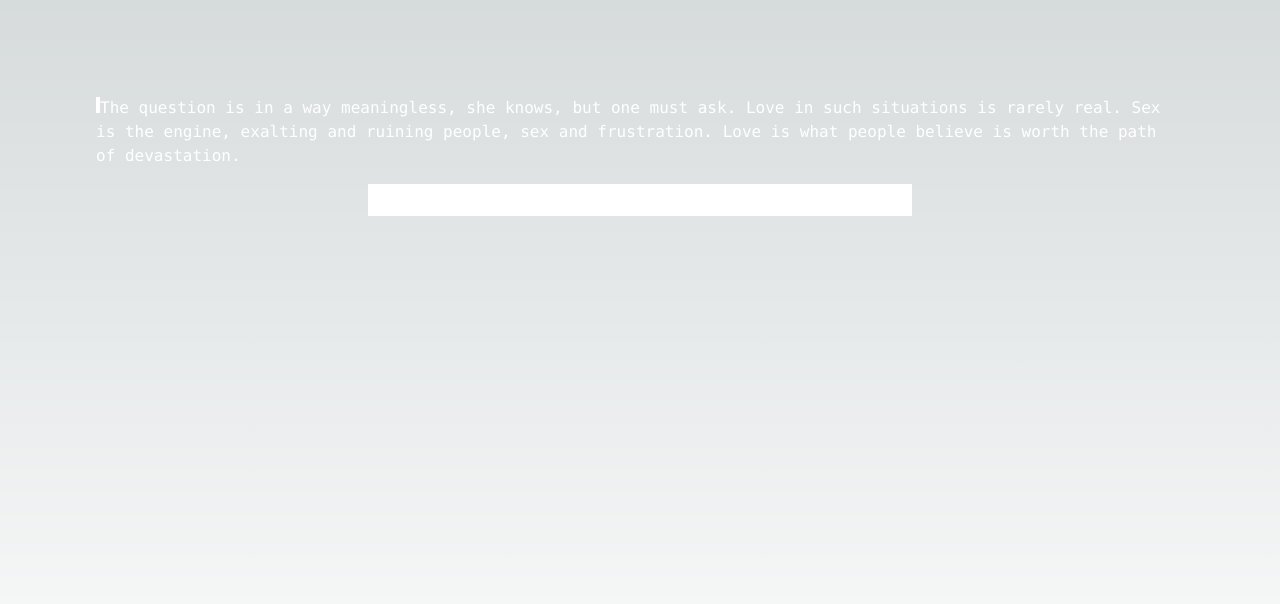
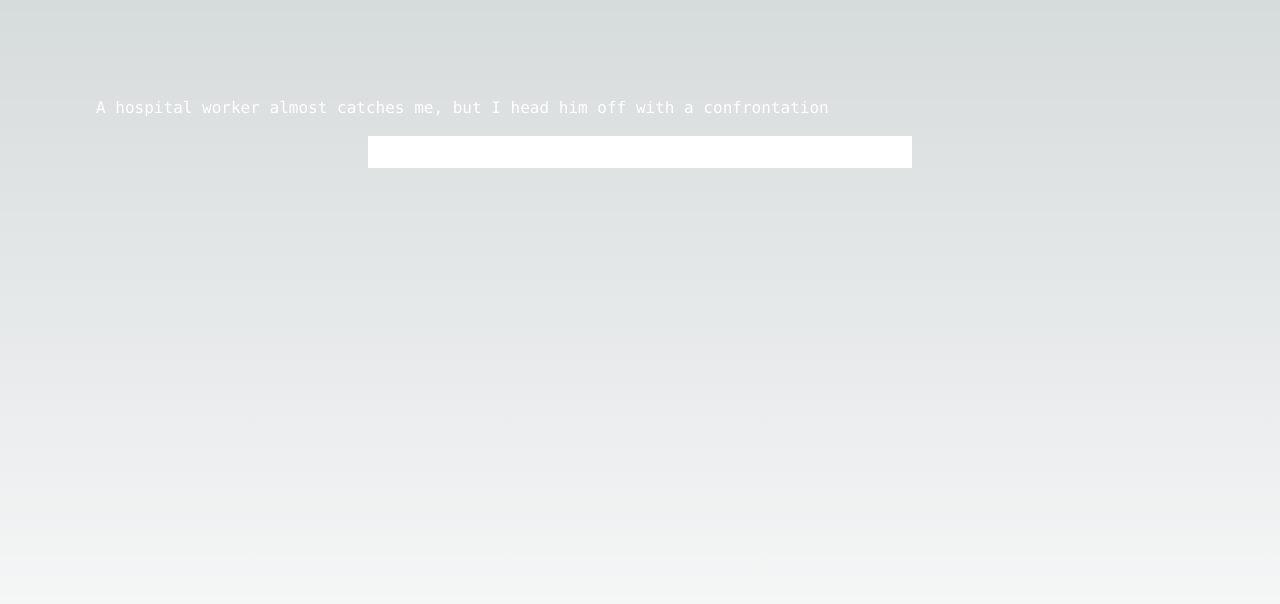
Before and after one commit to OndasAlikhan/typograph-front, a Next.js app: page / in a window 1280 px wide. Shown: the top 604 px of the page. Built offline with nearby package versions, Linux system fonts and the light colour scheme.

Commit message:
fix: add linter

```diff
--- a/package.json
+++ b/package.json
@@ -12,11 +12,16 @@
     "@types/node": "20.6.1",
     "@types/react": "18.2.21",
     "@types/react-dom": "18.2.7",
+    "@typescript-eslint/eslint-plugin": "^6.9.0",
+    "@typescript-eslint/parser": "^6.9.0",
     "autoprefixer": "10.4.15",
     "eslint": "8.49.0",
     "eslint-config-next": "13.4.19",
+    "eslint-config-prettier": "^9.0.0",
+    "eslint-plugin-prettier": "^5.0.1",
     "next": "13.4.19",
     "postcss": "8.4.29",
+    "prettier": "^3.0.3",
     "react": "18.2.0",
     "react-dom": "18.2.0",
     "tailwindcss": "3.3.3",
--- /dev/null
+++ b/src/app/finish/page.tsx
@@ -0,0 +1,3 @@
+export default function FinishPage() {
+    return <h2>You have finished a game!</h2>;
+}
--- a/src/app/page.tsx
+++ b/src/app/page.tsx
@@ -1,23 +1,37 @@
-'use client'
+"use client";
 
-import RenderText from '@/components/RenderText'
-import TypeInput from '@/components/TypeInput'
-import Image from 'next/image'
-import { useState } from 'react'
+import RenderText from "@/components/RenderText";
+import TypeInput from "@/components/TypeInput";
+import Image from "next/image";
+import { useState } from "react";
 
-const text = "The question is in a way meaningless, she knows, but one must ask. Love in such situations is rarely real. Sex is the engine, exalting and ruining people, sex and frustration. Love is what people believe is worth the path of devastation."
-const textArray: LetterObj[][] = text.split(" ").map(word => word.split("").map(letter => ({color: 'w', letter})))
+const text =
+    "A hospital worker almost catches me, but I head him off with a confrontation";
+const textArray: LetterObj[][] = text
+    .split(" ")
+    .map((word) => word.split("").map((letter) => ({ color: "w", letter })));
 
 export default function Home() {
-  const [inputValue, setInputValue] = useState("")
-  const [latestKeyEvent, setLatestKeyEvent] = useState("")
-  return (
-    <main className="min-h-screen p-24">
-      <RenderText text={textArray} inputValue={inputValue} setInputValue={setInputValue} latestKeyEvent={latestKeyEvent}  />
+    const [inputValue, setInputValue] = useState("");
+    const [latestKeyEvent, setLatestKeyEvent] = useState("");
+    const [isGameFinished, setIsGameFinished] = useState(false);
+    return (
+        <main className="min-h-screen p-24">
+            <RenderText
+                text={textArray}
+                inputValue={inputValue}
+                setInputValue={setInputValue}
+                latestKeyEvent={latestKeyEvent}
+                gameFinished={() => setIsGameFinished(true)}
+            />
 
-      <div className="mt-4 w-1/2 mx-auto ">
-        <TypeInput inputValue={inputValue} onInputValueChange={setInputValue} onKeyDown={setLatestKeyEvent} />
-      </div>
-    </main>
-  )
+            <div className="mt-4 w-1/2 mx-auto ">
+                <TypeInput
+                    inputValue={inputValue}
+                    onInputValueChange={setInputValue}
+                    onKeyDown={setLatestKeyEvent}
+                />
+            </div>
+        </main>
+    );
 }
--- a/src/components/RenderText.tsx
+++ b/src/components/RenderText.tsx
@@ -1,77 +1,106 @@
-'use client'
+"use client";
 
-import { Dispatch, SetStateAction, useEffect, useState } from "react"
+import { Dispatch, SetStateAction, useEffect, useState } from "react";
 
 const colorClassNameMap = {
-    'w': "text-white",
-    'g': "text-green-400",
-    'r': "text-red-400",
-}
+    w: "text-white",
+    g: "text-green-400",
+    r: "text-red-400",
+};
 
-export default function RenderText({text, inputValue, setInputValue, latestKeyEvent}:
-    {
-        text: LetterObj[][],
-        inputValue: string,
-        setInputValue: Dispatch<SetStateAction<string>>,
-        latestKeyEvent: string,
-    }) {
-    console.log('---RENDER---')
-    const [textArray, setTextArray] = useState(text)
-    const [currentWordIndex, setCurrentWordIndex] = useState(0)
-    const [currentLetterIndex, setCurrentLetterIndex] = useState(0)
+export default function RenderText({
+    text,
+    inputValue,
+    setInputValue,
+    latestKeyEvent,
+    gameFinished,
+}: {
+    text: LetterObj[][];
+    inputValue: string;
+    setInputValue: Dispatch<SetStateAction<string>>;
+    latestKeyEvent: string;
+    gameFinished: () => void;
+}) {
+    console.log("---RENDER---");
+    const [textArray, setTextArray] = useState(text);
+    const [currentWordIndex, setCurrentWordIndex] = useState(0);
+    const [currentLetterIndex, setCurrentLetterIndex] = useState(0);
 
     // if (latestKeyEvent === 'Backspace' && currentLetterIndex > 0)  setCurrentLetterIndex(currentLetterIndex - 1)
-    // if (latestKeyEvent === 'Backspace')
+    if (
+        latestKeyEvent === "Backspace" &&
+        inputValue.length === 0 &&
+        textArray[currentWordIndex - 1]?.some((item) => item.color === "r")
+    ) {
+        setCurrentWordIndex((prev) => prev - 1);
+
+        // const word = textArray[currentWordIndex]
+        // setCurrentLetterIndex(word.length - 1)
+    }
+    // if (latestKeyEvent !== 'Backspace')
+    //     setCurrentWordIndex(prev => prev + 1)
 
     useEffect(() => {
-        const word = textArray[currentWordIndex]
+        if (currentWordIndex >= textArray.length) {
+            gameFinished();
+            return;
+        }
+        const word = textArray[currentWordIndex];
 
-        if (!word.some(item => item.color === 'w') && inputValue[inputValue.length - 1] === ' ') {
-            setInputValue('')
-            setCurrentLetterIndex(0)
-            setCurrentWordIndex(currentWordIndex + 1)
-            return
+        if (
+            !word.some((item) => item.color === "w") &&
+            inputValue[inputValue.length - 1] === " "
+        ) {
+            setInputValue("");
+            setCurrentLetterIndex(0);
+            setCurrentWordIndex(currentWordIndex + 1);
+            return;
         }
-        console.log('calling useEffect')
-        console.log('latestKeyEvent', latestKeyEvent)
+        console.log("calling useEffect");
+        console.log("latestKeyEvent", latestKeyEvent);
 
         const changedWord = word.map<LetterObj>((item, index) => {
-            if (inputValue[index] === item.letter) return ({ color: 'g', letter: item.letter })
-            else if (inputValue[index] && inputValue[index] !== item.letter) return ({ color: 'r', letter: item.letter })
+            if (inputValue[index] === item.letter)
+                return { color: "g", letter: item.letter };
+            else if (inputValue[index] && inputValue[index] !== item.letter)
+                return { color: "r", letter: item.letter };
 
-            return ({ color: 'w', letter: item.letter })
-        })
-        const newTextArray = textArray.map((value, index) => index === currentWordIndex ? changedWord : value)
-        setTextArray(newTextArray)
-    }, [inputValue])
+            return { color: "w", letter: item.letter };
+        });
+        const newTextArray = textArray.map((value, index) =>
+            index === currentWordIndex ? changedWord : value,
+        );
+        setTextArray(newTextArray);
+    }, [inputValue]);
 
-    const renderCursor = (letter:string, wordIndex:number, letterIndex:number) => {
-        if (wordIndex === currentWordIndex && letterIndex === inputValue.length) {
-            return <>
-                <span className="before:content-[''] w-1 h-4 inline-block bg-white"></span>
-                {letter}
-            </>
-        }
-        else return letter
-    }
+    const renderCursor = (
+        letter: string,
+        wordIndex: number,
+        letterIndex: number,
+        wordLength: number,
+    ) => {
+        console.log("letterIndex", letterIndex);
+        console.log("inputValue.length", inputValue.length);
+        if (wordIndex === currentWordIndex && letterIndex === wordLength) {
+            return (
+                <>
+                    <span className="before:content-[''] w-[1px] h-[20px] inline-block bg-white absolute"></span>
+                    {letter}
+                </>
+            );
+        } else return letter;
+    };
 
     const renderWord = (word: LetterObj[], wordIndex: number) =>
-        word.map((item, letterIndex) =>
+        word.map((item, letterIndex) => (
             <span key={letterIndex} className={colorClassNameMap[item.color]}>
-                {renderCursor(item.letter, wordIndex, letterIndex)}
+                {renderCursor(item.letter, wordIndex, letterIndex, word.length)}
             </span>
-        )
-
+        ));
 
     const renderedText = textArray.map((word, wordIndex) => {
-        return (
-            <span key={wordIndex}>{renderWord(word, wordIndex)} </span>
-        )
-    })
+        return <span key={wordIndex}>{renderWord(word, wordIndex)} </span>;
+    });
 
-    return (
-        <p className="font-mono">
-            {renderedText}
-        </p>
-    )
+    return <p className="font-mono">{renderedText}</p>;
 }
--- a/src/types/index.ts
+++ b/src/types/index.ts
@@ -1 +1 @@
-type LetterObj = { color: 'w' | 'g' | 'r'; letter: string; }
+type LetterObj = { color: "w" | "g" | "r"; letter: string };
```
Also changed, not shown: src/app/layout.tsx (+14 -14 lines), src/components/TypeInput.tsx (+18 -10 lines), .eslintrc.cjs (added), .eslintrc.json (deleted), 2 other files (tests, documents, lock files or other folders).
